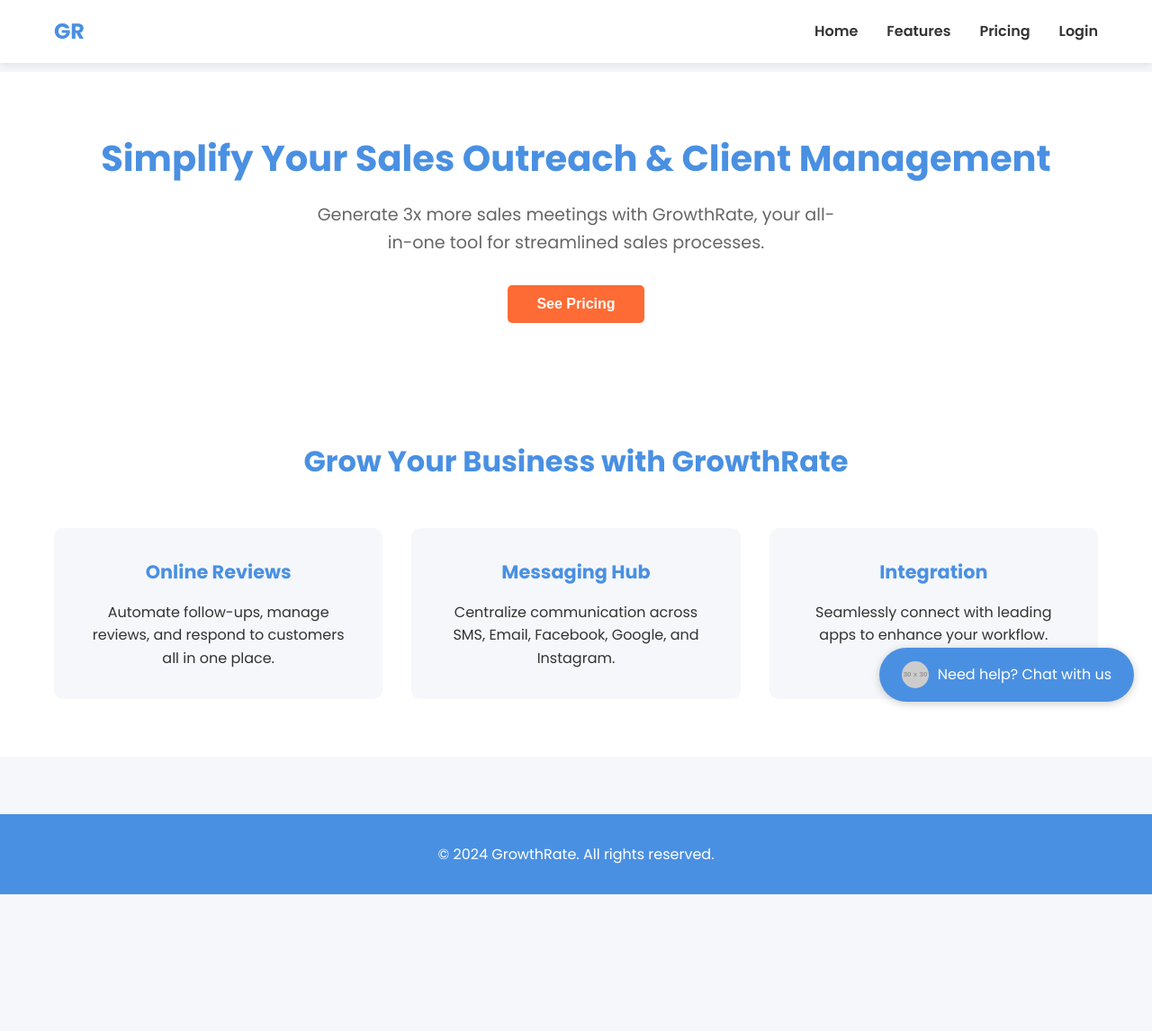
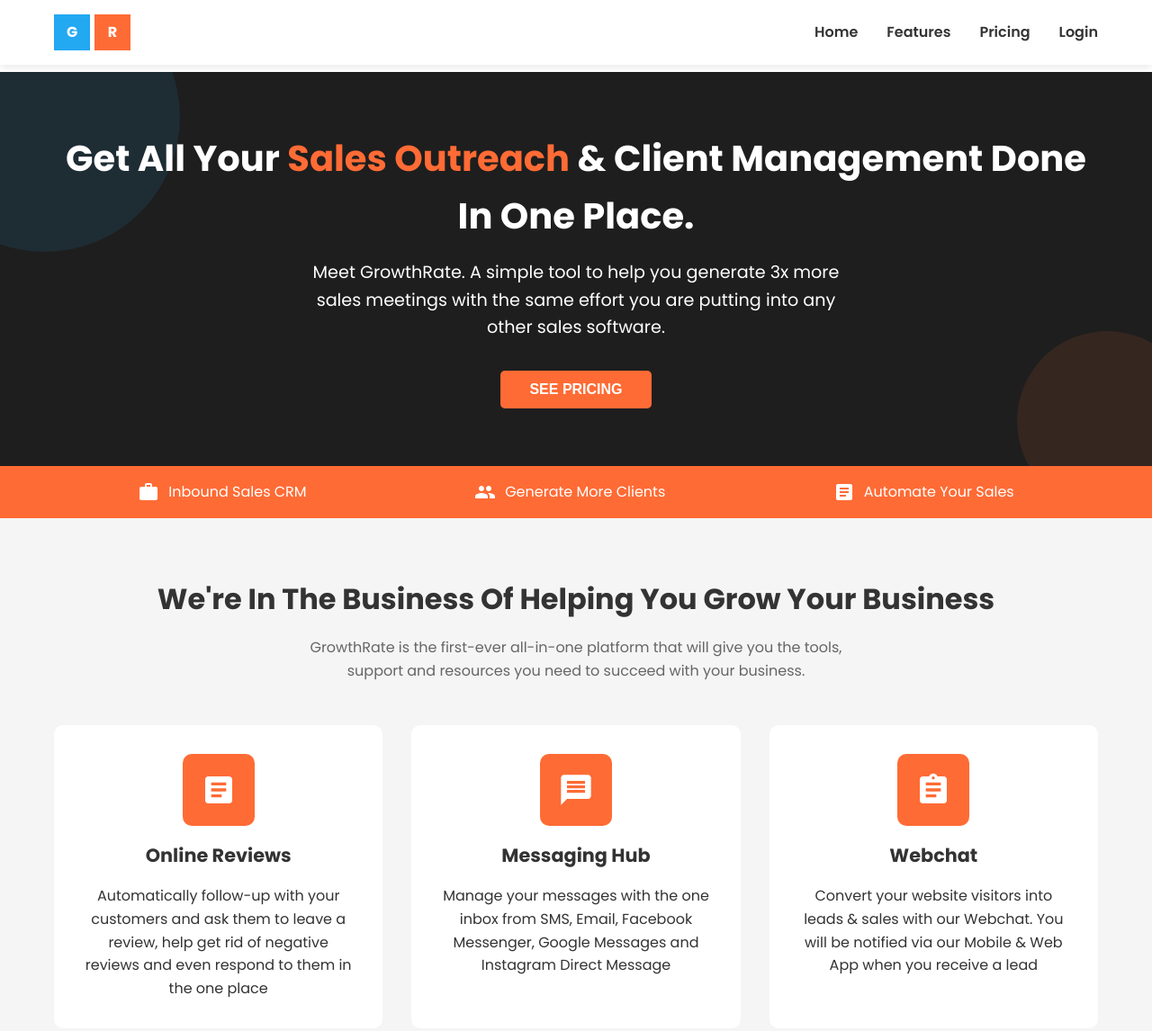
Before and after one commit to lawrence18365/growthrate1, a plain HTML site: page index.html in a window 1280 px wide. Shown: the top 1146 px of the page at 90% size. Before the commit the page ends 994 px from the top, so only its background shows below. Drawn offline with Linux system fonts and the light colour scheme; placeholder pictures from the web are drawn by us.

Commit message:
Update index.html

```diff
--- a/index.html
+++ b/index.html
@@ -7,11 +7,11 @@
     <link href="https://fonts.googleapis.com/css2?family=Poppins:wght@300;400;600;700&display=swap" rel="stylesheet">
     <style>
         :root {
-            --primary-color: #4a90e2;
+            --primary-color: #23a8f2;
             --secondary-color: #ff6b35;
-            --bg-color: #f5f7fa;
+            --bg-color: #ffffff;
             --text-color: #333;
-            --light-gray: #e0e0e0;
+            --light-gray: #f5f5f5;
         }
         * {
             margin: 0;
@@ -44,9 +44,19 @@
             padding: 1rem 0;
         }
         .logo {
-            font-size: 1.5rem;
-            font-weight: 700;
-            color: var(--primary-color);
+            display: flex;
+            align-items: center;
+        }
+        .logo-square {
+            width: 40px;
+            height: 40px;
+            background-color: var(--primary-color);
+            color: #fff;
+            display: flex;
+            align-items: center;
+            justify-content: center;
+            font-weight: bold;
+            margin-right: 5px;
         }
         nav ul {
             display: flex;
@@ -68,18 +78,51 @@
             margin-top: 80px;
         }
         #hero {
-            background-color: #fff;
+            background-color: #1e1e1e;
+            color: #fff;
             padding: 4rem 0;
             text-align: center;
+            position: relative;
+            overflow: hidden;
+        }
+        .hero-content {
+            position: relative;
+            z-index: 2;
+        }
+        .hero-bg {
+            position: absolute;
+            top: 0;
+            left: 0;
+            width: 100%;
+            height: 100%;
+            opacity: 0.1;
+        }
+        .hero-bg::before,
+        .hero-bg::after {
+            content: '';
+            position: absolute;
+            border-radius: 50%;
+        }
+        .hero-bg::before {
+            width: 300px;
+            height: 300px;
+            background-color: var(--primary-color);
+            top: -100px;
+            left: -100px;
+        }
+        .hero-bg::after {
+            width: 200px;
+            height: 200px;
+            background-color: var(--secondary-color);
+            bottom: -50px;
+            right: -50px;
         }
         h1 {
             font-size: 2.5rem;
             margin-bottom: 1rem;
-            color: var(--primary-color);
         }
         .hero-description {
             font-size: 1.2rem;
-            color: #666;
             max-width: 600px;
             margin: 0 auto 2rem;
         }
@@ -99,13 +142,19 @@
         }
         #features {
             padding: 4rem 0;
-            background-color: #fff;
+            background-color: var(--light-gray);
         }
         .section-title {
             font-size: 2rem;
             text-align: center;
-            margin-bottom: 3rem;
-            color: var(--primary-color);
+            margin-bottom: 1rem;
+            color: var(--text-color);
+        }
+        .section-subtitle {
+            text-align: center;
+            max-width: 600px;
+            margin: 0 auto 3rem;
+            color: #666;
         }
         .feature-grid {
             display: grid;
@@ -113,7 +162,7 @@
             gap: 2rem;
         }
         .feature {
-            background-color: var(--bg-color);
+            background-color: #fff;
             padding: 2rem;
             border-radius: 10px;
             text-align: center;
@@ -123,40 +172,53 @@
             transform: translateY(-5px);
             box-shadow: 0 5px 15px rgba(0, 0, 0, 0.1);
         }
+        .feature-icon {
+            width: 80px;
+            height: 80px;
+            background-color: var(--secondary-color);
+            border-radius: 10px;
+            display: flex;
+            align-items: center;
+            justify-content: center;
+            margin: 0 auto 1rem;
+        }
+        .feature-icon svg {
+            width: 40px;
+            height: 40px;
+            fill: #fff;
+        }
         .feature h3 {
             font-size: 1.3rem;
             margin-bottom: 1rem;
-            color: var(--primary-color);
+            color: var(--text-color);
+        }
+        .top-features {
+            background-color: var(--secondary-color);
+            color: #fff;
+            padding: 1rem 0;
+            text-align: center;
+        }
+        .top-features-content {
+            display: flex;
+            justify-content: space-around;
+            align-items: center;
+        }
+        .top-feature {
+            display: flex;
+            align-items: center;
+        }
+        .top-feature svg {
+            width: 24px;
+            height: 24px;
+            fill: #fff;
+            margin-right: 10px;
         }
         footer {
-            background-color: var(--primary-color);
+            background-color: #1e1e1e;
             color: #fff;
             text-align: center;
             padding: 2rem 0;
             margin-top: 4rem;
-        }
-        .chat-bubble {
-            position: fixed;
-            bottom: 20px;
-            right: 20px;
-            background-color: var(--primary-color);
-            color: #fff;
-            padding: 15px 25px;
-            border-radius: 50px;
-            display: flex;
-            align-items: center;
-            cursor: pointer;
-            transition: background-color 0.3s ease;
-            box-shadow: 0 2px 10px rgba(0, 0, 0, 0.2);
-        }
-        .chat-bubble:hover {
-            background-color: #3a7bc8;
-        }
-        .chat-bubble img {
-            width: 30px;
-            height: 30px;
-            border-radius: 50%;
-            margin-right: 10px;
         }
         @media (max-width: 768px) {
             .header-content {
@@ -171,6 +233,12 @@
             h1 {
                 font-size: 2rem;
             }
+            .top-features-content {
+                flex-direction: column;
+            }
+            .top-feature {
+                margin-bottom: 1rem;
+            }
         }
     </style>
 </head>
@@ -178,7 +246,10 @@
     <header>
         <div class="container">
             <div class="header-content">
-                <div class="logo">GR</div>
+                <div class="logo">
+                    <div class="logo-square">G</div>
+                    <div class="logo-square" style="background-color: var(--secondary-color);">R</div>
+                </div>
                 <nav>
                     <ul>
                         <li><a href="#home">Home</a></li>
@@ -192,27 +263,58 @@
     </header>
     <main>
         <section id="hero">
+            <div class="hero-bg"></div>
             <div class="container">
-                <h1>Simplify Your Sales Outreach & Client Management</h1>
-                <p class="hero-description">Generate 3x more sales meetings with GrowthRate, your all-in-one tool for streamlined sales processes.</p>
-                <button class="cta-button">See Pricing</button>
+                <div class="hero-content">
+                    <h1>Get All Your <span style="color: var(--secondary-color);">Sales Outreach</span> & Client Management Done In One Place.</h1>
+                    <p class="hero-description">Meet GrowthRate. A simple tool to help you generate 3x more sales meetings with the same effort you are putting into any other sales software.</p>
+                    <button class="cta-button">SEE PRICING</button>
+                </div>
             </div>
         </section>
+        <div class="top-features">
+            <div class="container">
+                <div class="top-features-content">
+                    <div class="top-feature">
+                        <svg viewBox="0 0 24 24"><path d="M20 6h-4V4c0-1.11-.89-2-2-2h-4c-1.11 0-2 .89-2 2v2H4c-1.11 0-1.99.89-1.99 2L2 19c0 1.11.89 2 2 2h16c1.11 0 2-.89 2-2V8c0-1.11-.89-2-2-2zm-6 0h-4V4h4v2z"/></svg>
+                        <span>Inbound Sales CRM</span>
+                    </div>
+                    <div class="top-feature">
+                        <svg viewBox="0 0 24 24"><path d="M16 11c1.66 0 2.99-1.34 2.99-3S17.66 5 16 5c-1.66 0-3 1.34-3 3s1.34 3 3 3zm-8 0c1.66 0 2.99-1.34 2.99-3S9.66 5 8 5C6.34 5 5 6.34 5 8s1.34 3 3 3zm0 2c-2.33 0-7 1.17-7 3.5V19h14v-2.5c0-2.33-4.67-3.5-7-3.5zm8 0c-.29 0-.62.02-.97.05 1.16.84 1.97 1.97 1.97 3.45V19h6v-2.5c0-2.33-4.67-3.5-7-3.5z"/></svg>
+                        <span>Generate More Clients</span>
+                    </div>
+                    <div class="top-feature">
+                        <svg viewBox="0 0 24 24"><path d="M19 3H5c-1.1 0-2 .9-2 2v14c0 1.1.9 2 2 2h14c1.1 0 2-.9 2-2V5c0-1.1-.9-2-2-2zm-5 14H7v-2h7v2zm3-4H7v-2h10v2zm0-4H7V7h10v2z"/></svg>
+                        <span>Automate Your Sales</span>
+                    </div>
+                </div>
+            </div>
+        </div>
         <section id="features">
             <div class="container">
-                <h2 class="section-title">Grow Your Business with GrowthRate</h2>
+                <h2 class="section-title">We're In The Business Of Helping You Grow Your Business</h2>
+                <p class="section-subtitle">GrowthRate is the first-ever all-in-one platform that will give you the tools, support and resources you need to succeed with your business.</p>
                 <div class="feature-grid">
                     <div class="feature">
+                        <div class="feature-icon">
+                            <svg viewBox="0 0 24 24"><path d="M19 3H5c-1.1 0-2 .9-2 2v14c0 1.1.9 2 2 2h14c1.1 0 2-.9 2-2V5c0-1.1-.9-2-2-2zm-5 14H7v-2h7v2zm3-4H7v-2h10v2zm0-4H7V7h10v2z"/></svg>
+                        </div>
                         <h3>Online Reviews</h3>
-                        <p>Automate follow-ups, manage reviews, and respond to customers all in one place.</p>
+                        <p>Automatically follow-up with your customers and ask them to leave a review, help get rid of negative reviews and even respond to them in the one place</p>
                     </div>
                     <div class="feature">
+                        <div class="feature-icon">
+                            <svg viewBox="0 0 24 24"><path d="M20 2H4c-1.1 0-1.99.9-1.99 2L2 22l4-4h14c1.1 0 2-.9 2-2V4c0-1.1-.9-2-2-2zm-2 12H6v-2h12v2zm0-3H6V9h12v2zm0-3H6V6h12v2z"/></svg>
+                        </div>
                         <h3>Messaging Hub</h3>
-                        <p>Centralize communication across SMS, Email, Facebook, Google, and Instagram.</p>
+                        <p>Manage your messages with the one inbox from SMS, Email, Facebook Messenger, Google Messages and Instagram Direct Message</p>
                     </div>
                     <div class="feature">
-                        <h3>Integration</h3>
-                        <p>Seamlessly connect with leading apps to enhance your workflow.</p>
+                        <div class="feature-icon">
+                            <svg viewBox="0 0 24 24"><path d="M19 3h-4.18C14.4 1.84 13.3 1 12 1c-1.3 0-2.4.84-2.82 2H5c-1.1 0-2 .9-2 2v14c0 1.1.9 2 2 2h14c1.1 0 2-.9 2-2V5c0-1.1-.9-2-2-2zm-7 0c.55 0 1 .45 1 1s-.45 1-1 1-1-.45-1-1 .45-1 1-1zm2 14H7v-2h7v2zm3-4H7v-2h10v2zm0-4H7V7h10v2z"/></svg>
+                        </div>
+                        <h3>Webchat</h3>
+                        <p>Convert your website visitors into leads & sales with our Webchat. You will be notified via our Mobile & Web App when you receive a lead</p>
                     </div>
                 </div>
             </div>
@@ -223,21 +325,17 @@
             <p>&copy; 2024 GrowthRate. All rights reserved.</p>
         </div>
     </footer>
-    <div id="chat-bubble" class="chat-bubble">
-        <img src="https://via.placeholder.com/30" alt="Support">
-        <span>Need help? Chat with us</span>
-    </div>
     <script>
         document.addEventListener('DOMContentLoaded', () => {
             const ctaButton = document.querySelector('.cta-button');
-            const chatBubble = document.getElementById('chat-bubble');
+
+            cta
+<script>
+        document.addEventListener('DOMContentLoaded', () => {
+            const ctaButton = document.querySelector('.cta-button');
 
             ctaButton.addEventListener('click', () => {
                 alert('Pricing information coming soon!');
-            });
-
-            chatBubble.addEventListener('click', () => {
-                alert('Chat functionality coming soon!');
             });
 
             // Smooth scrolling for navigation
```
